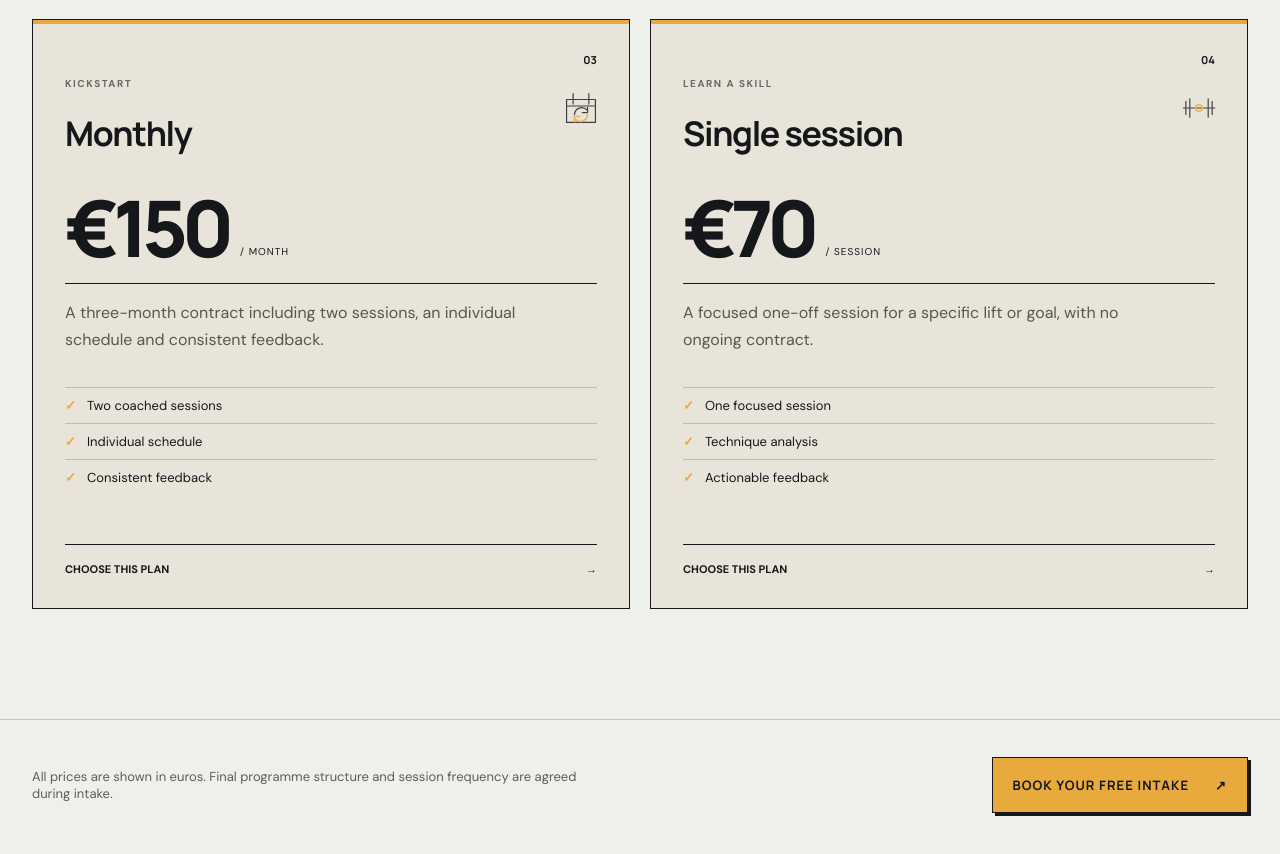
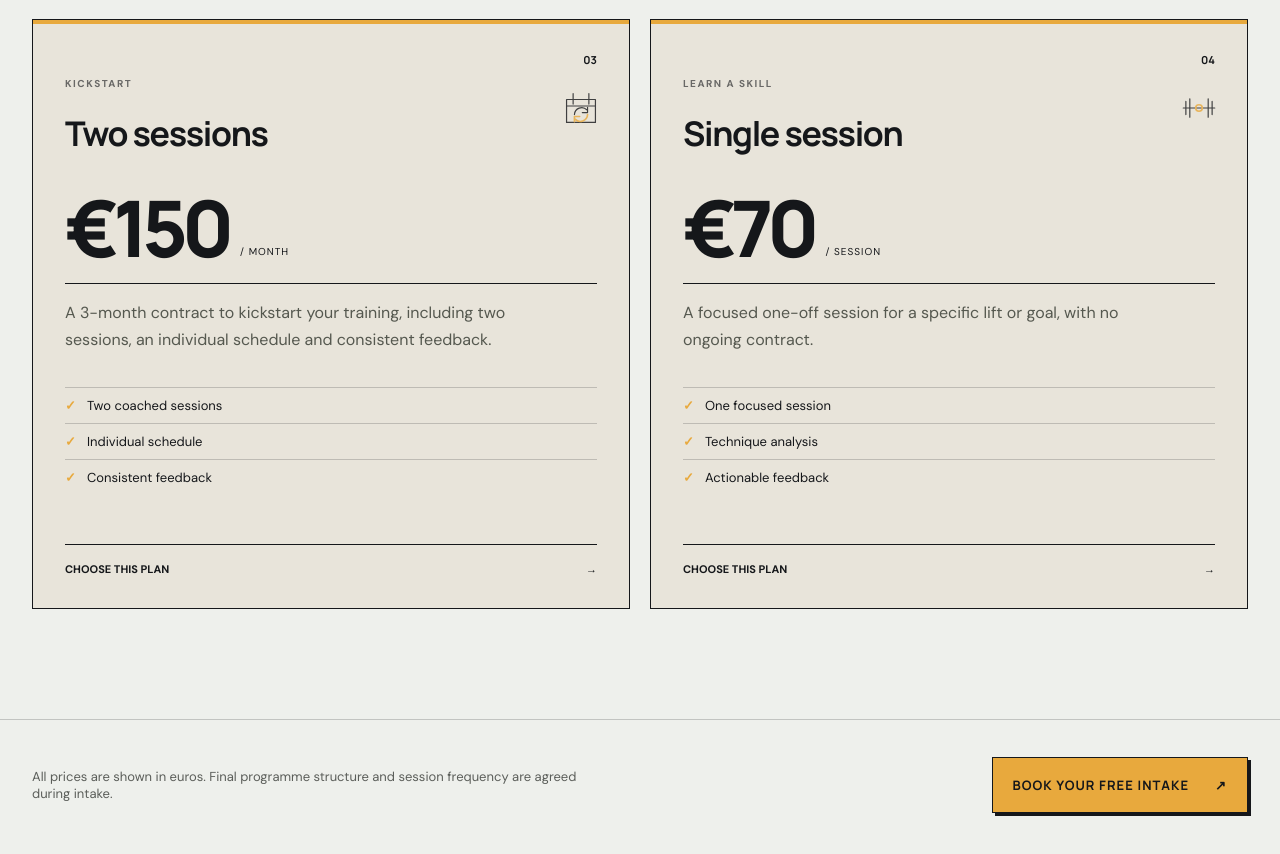
Before and after one commit to amadhya02/Peter-Dobson-Portfolio-, a Next.js app: page /pricing in a window 1280 px wide. Shown: the part 1354-2208 px from the top of the page. Built offline with nearby package versions, Linux system fonts and the light colour scheme.

Commit message:
Image fixes

```diff
--- a/app/gym/page.js
+++ b/app/gym/page.js
@@ -1,3 +1,4 @@
+import Image from 'next/image';
 import { PageShell } from '../../components/SiteChrome';
 import media from '../../content/cms/media.json';
 import seo from '../../content/cms/seo.json';
@@ -7,7 +8,7 @@ export const metadata = { title: seo.gym.title, description: seo.gym.description
 
 export default function GymPage() {
   return <PageShell eyebrow={gym.hero.eyebrow} title={gym.hero.title} outline={gym.hero.outline} intro={gym.hero.intro} variant="gym" cue="TrueNorth Gym · Amsterdam">
-    <section className="gym-feature subpage-section reveal"><div className="gym-feature-logo"><img src={media.gymLogo} alt={`${media.gymLogoAlt} logo`} /></div><div><p className="eyebrow light"><span /> {gym.feature.eyebrow}</p><h2>{gym.feature.headingLine1}<br />{gym.feature.headingLine2}</h2><p>{gym.feature.text}</p><div className="feature-list">{gym.feature.list.map((item) => <span key={item}>{item}</span>)}</div><div className="gym-actions"><a className="button button-light" href="https://truenorthgym.nl/en">{gym.feature.primaryCta} <span>↗</span></a><a className="text-link light-link" href="https://truenorthgym.nl/en/book">{gym.feature.secondaryCta}</a></div></div></section>
+    <section className="gym-feature subpage-section reveal"><div className="gym-feature-logo"><Image src={media.gymLogo} alt={`${media.gymLogoAlt} logo`} width={800} height={800} style={{ height: 'auto' }} /></div><div><p className="eyebrow light"><span /> {gym.feature.eyebrow}</p><h2>{gym.feature.headingLine1}<br />{gym.feature.headingLine2}</h2><p>{gym.feature.text}</p><div className="feature-list">{gym.feature.list.map((item) => <span key={item}>{item}</span>)}</div><div className="gym-actions"><a className="button button-light" href="https://truenorthgym.nl/en">{gym.feature.primaryCta} <span>↗</span></a><a className="text-link light-link" href="https://truenorthgym.nl/en/book">{gym.feature.secondaryCta}</a></div></div></section>
     <section className="location-strip reveal"><div><p className="eyebrow"><span /> {gym.location.eyebrow}</p><h2>{gym.location.headingLine1}<br /><em>{gym.location.headingEm}</em></h2></div><div><h3>{gym.location.visitTitle}</h3><p>{gym.location.visitText}</p><ul className="visit-notes">{gym.location.notes.map((note) => <li key={note}>{note}</li>)}</ul><a className="button" href="https://truenorthgym.nl/en/book">{gym.location.cta} <span>↗</span></a></div></section>
   </PageShell>;
 }
--- a/content/cms/pricing.json
+++ b/content/cms/pricing.json
@@ -26,10 +26,10 @@
     },
     {
       "tag": "Kickstart",
-      "title": "Monthly",
+      "title": "Two sessions",
       "price": "€150",
       "suffix": "/ month",
-      "text": "A three-month contract including two sessions, an individual schedule and consistent feedback.",
+      "text": "A 3-month contract to kickstart your training, including two sessions, an individual schedule and consistent feedback.",
       "includes": ["Two coached sessions", "Individual schedule", "Consistent feedback"],
       "featured": false
     },
```
Also changed, not shown: app/globals.css (+2 -2 lines), app/page.js (+4 -3 lines), public/assets/peter-dobson-logo.png (deleted), public/assets/truenorth-logo.png.
